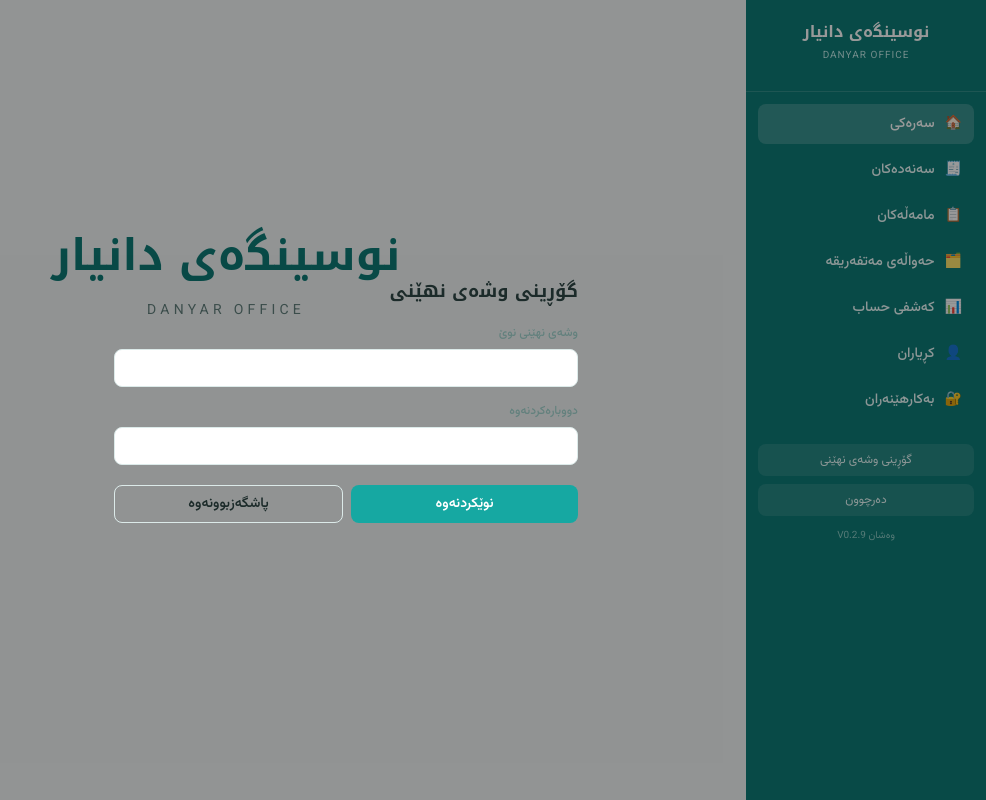
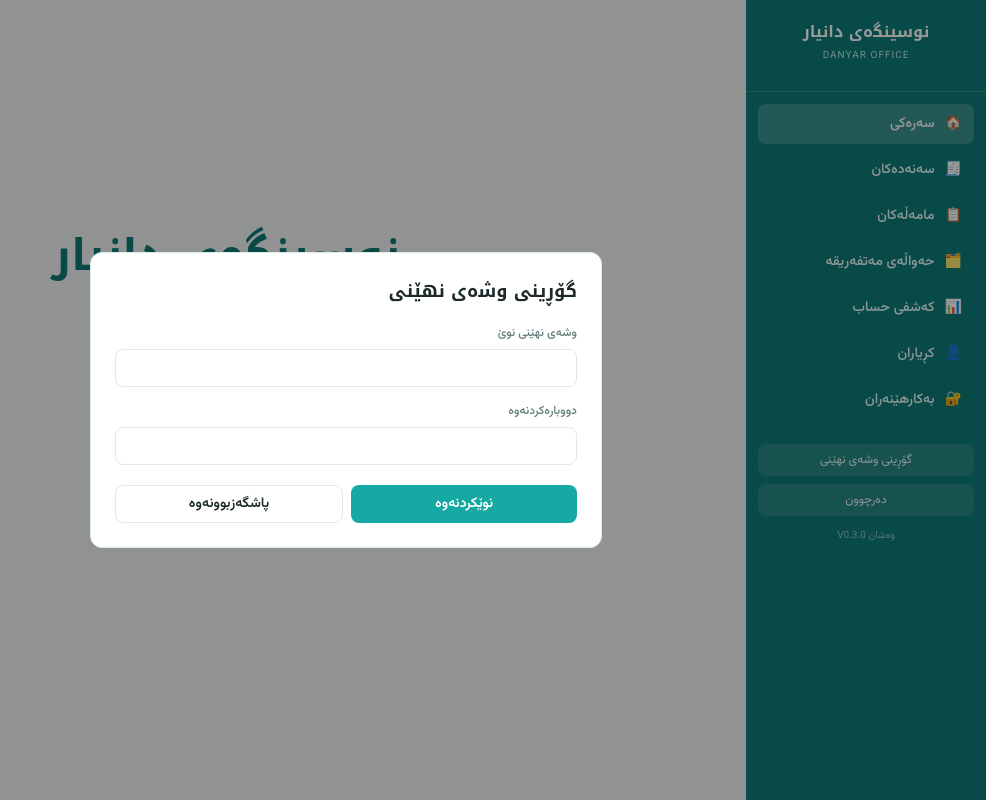
Before and after one commit to hamaww0-netizen/Danyaroffice, a plain HTML site: page index.html in a window 1280 px wide. Both pictures are taken after a click on the button "گۆڕینی وشەی نهێنی". Shown: the part 800-1600 px from the top of the page, without its empty margins (294-1280 px from the left). Drawn offline with nearby package versions, Linux system fonts and the light colour scheme.

Commit message:
Update index.html

```diff
--- a/index.html
+++ b/index.html
@@ -23,9 +23,11 @@
   ::-webkit-scrollbar{width:8px; height:8px;}
   ::-webkit-scrollbar-thumb{background:var(--border); border-radius:8px;}
   .num{font-variant-numeric: tabular-nums;}
-  .card{background:ar(--surface); border:1px solid ar(--border); border-radius:12px;}
+  .card{background:var(--surface); border:1px solid var(--border); border-radius:12px;}
   .fade-in{animation:fadeIn .25s ease;}
   @keyframes fadeIn{from{opacity:0; transform:translateY(4px);} to{opacity:1; transform:translateY(0);}}
+  .modal-in{animation:modalIn .18s ease; opacity:1;}
+  @keyframes modalIn{from{transform:translateY(8px) scale(.98);} to{transform:translateY(0) scale(1);}}
   input, select, textarea{background:#fff; border:1px solid var(--border); border-radius:8px;}
   input:focus, select:focus, textarea:focus{outline:2px solid var(--teal); outline-offset:1px;}
 
@@ -256,7 +258,7 @@
 
 <!-- ==================== MODAL ==================== -->
 <div id="modalBackdrop" class="hidden fixed inset-0 bg-black/40 z-40 flex items-center justify-center px-4 py-6">
-  <div id="modalBox" class="card w-full max-w-lg p-6 z-50 fade-in max-h-[88vh] overflow-y-auto"></div>
+  <div id="modalBox" class="card w-full max-w-lg p-6 z-50 modal-in max-h-[88vh] overflow-y-auto" style="background:#FFFFFF;"></div>
 </div>
 
 <script>
@@ -266,7 +268,7 @@
 /* ======================================================
    ژمارەی وەشان — هەر کاتێک سیستەمەکە نوێ دەکەیتەوە، ئەم ژمارەیە بگۆڕە
 ====================================================== */
-const APP_VERSION = "V0.2.9";
+const APP_VERSION = "V0.3.0";
 
 const SUPABASE_URL = "https://jzobbmfngbvlqwgmvefq.supabase.co";
 const SUPABASE_ANON_KEY = "sb_publishable_MXxb5S0ztEgbr3iWgwnUmg_Rsk1PlbI";
```
